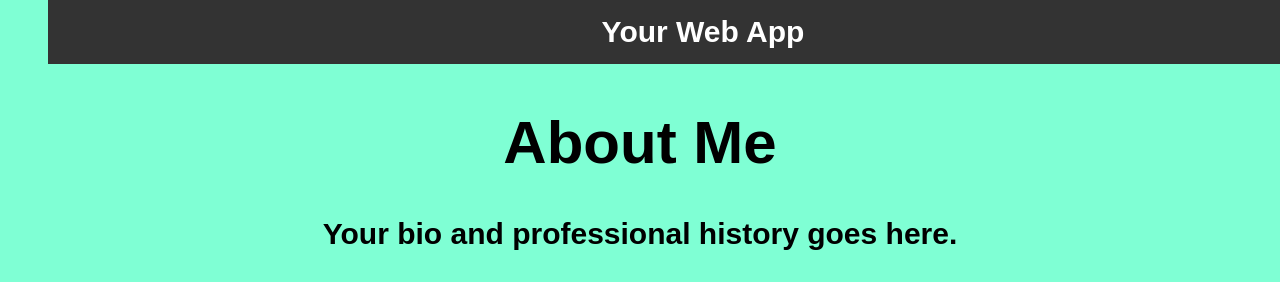
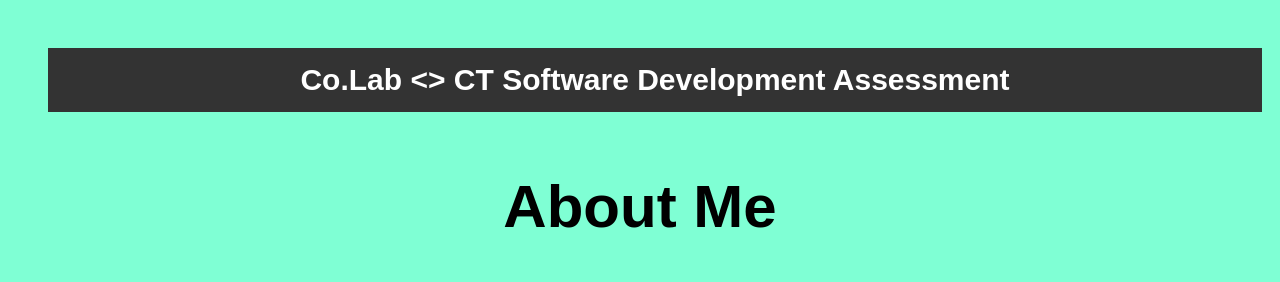
Before and after one commit to 9000HAL/Co.Lab-CT-Software-Dev.-Assess., a Flask app: page / in a window 1280 px wide. Shown: the top 282 px of the page. Run offline with Flask 3, Linux system fonts and the light colour scheme; data that the repository does not hold is empty; some libraries are stand-ins or nearby versions.

Commit message:
revising html/css etc etc

```diff
--- a/static/ style.css
+++ b/static/ style.css
@@ -46,7 +46,7 @@ body {
     background-color: #333;
     color: white;
     padding: 15px;
-    position: fixed;
+    position: relative;
     width: 100%;
     top: 0;
     z-index: 100;
--- a/templates/index.html
+++ b/templates/index.html
@@ -1,7 +1,7 @@
 <!DOCTYPE html>
 <html>
 <head>
-    <title>Your Web App</title>
+    <title>Co.Lab-CT-Assess.</title>
     <!--<link rel="stylesheet" type="text/css" href="{{ url_for('static', filename='style.css') }}">--->
     <link rel="stylesheet" href="static/ style.css">
 </head>
@@ -10,7 +10,7 @@
 
     <!-- Top Navigation Bar -->
     <div class="navbar">
-        <span>Your Web App</span>
+        <span>Co.Lab <> CT Software Development Assessment</span>
     </div>
 
     <!-- Main Content -->
```
